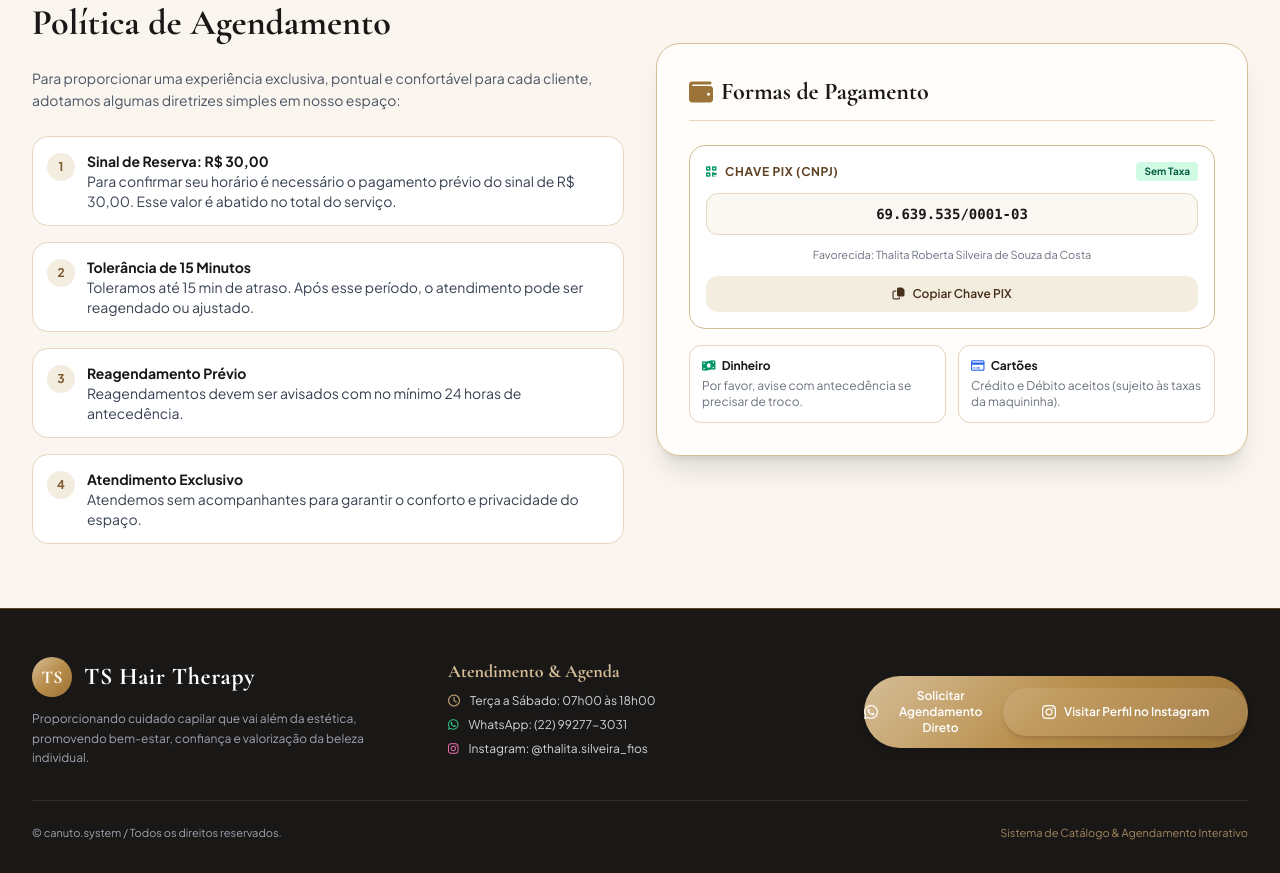
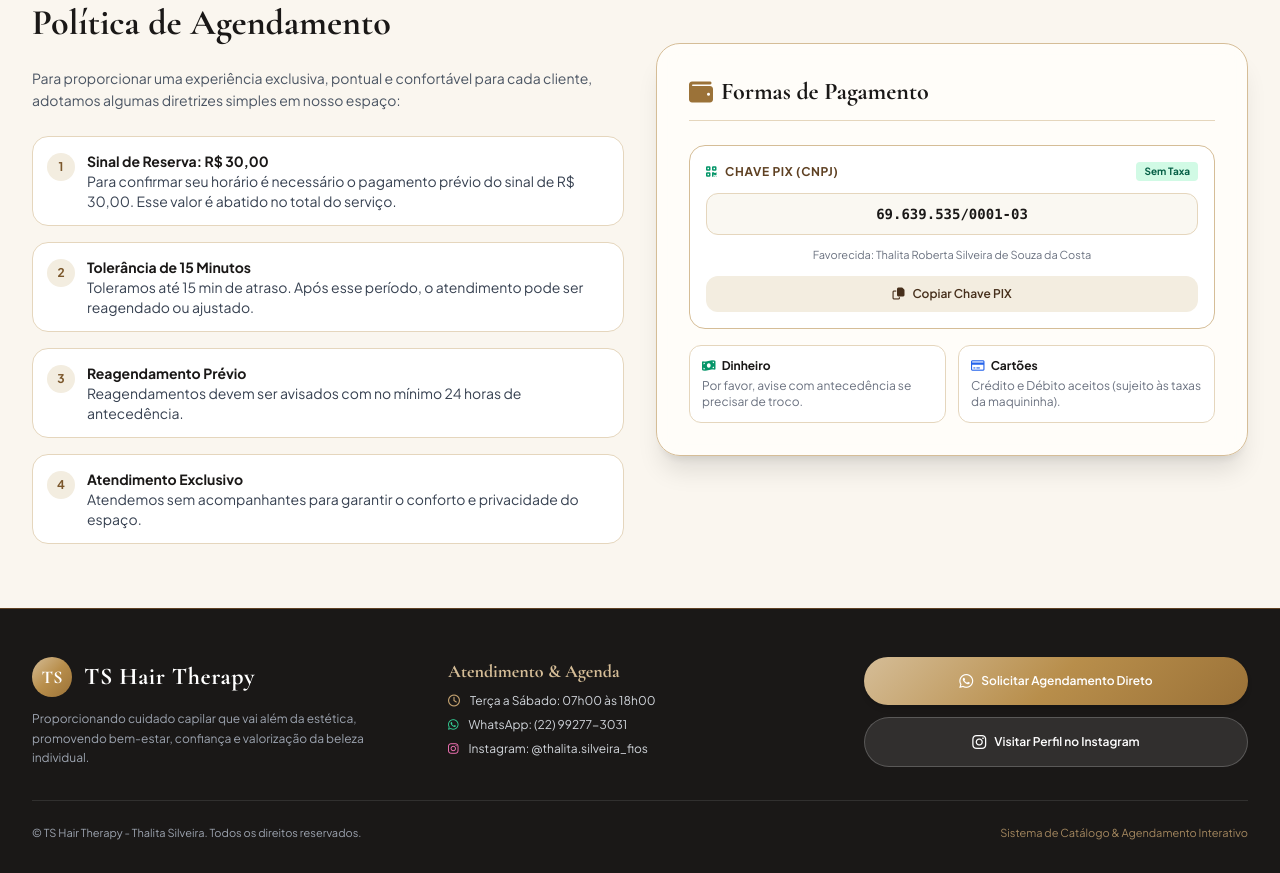
Before and after one commit to brayancanuto2023-hash/TS-Hair-Therapy, a plain HTML site: page index.html in a window 1280 px wide. Shown: the part 3914-4787 px from the top of the page. Drawn offline with nearby package versions, Linux system fonts and the light colour scheme.

Commit message:
Update index.html

```diff
--- a/index.html
+++ b/index.html
@@ -799,16 +799,16 @@
                     <button onclick="openBookingModal()" class="w-full py-3 rounded-full gold-gradient text-white font-semibold text-xs shadow-md hover:opacity-90 transition-all flex items-center justify-center gap-2">
                         <i class="fa-brands fa-whatsapp text-base"></i>
                         <span>Solicitar Agendamento Direto</span>
-
-                    <a href="https://www.instagram.com/thalita.silveira_fios/" target="_blank" rel="noopener noreferrer" class="w-full py-3 rounded-full bg-white/10 hover:bg-white/20 text-white font-semibold text-xs shadow-md transition-all flex items-center justify-center gap-2">
-                        <i class="fab fa-instagram text-base"></i>
+                    </button>
+                    <button onclick="openInstagramModal()" class="w-full py-3 rounded-full bg-white/10 hover:bg-white/20 text-white font-semibold text-xs transition-colors flex items-center justify-center gap-2 border border-white/20">
+                        <i class="fa-brands fa-instagram text-base"></i>
                         <span>Visitar Perfil no Instagram</span>
-                    </a>
+                    </button>
                 </div>
             </div>
 
             <div class="pt-6 text-center text-[11px] text-gray-400 flex flex-col sm:flex-row justify-between items-center gap-2">
-                <p>© canuto.system / Todos os direitos reservados.</p>
+                <p>© TS Hair Therapy - Thalita Silveira. Todos os direitos reservados.</p>
                 <p class="text-gold-400/80">Sistema de Catálogo & Agendamento Interativo</p>
             </div>
         </div>
```
